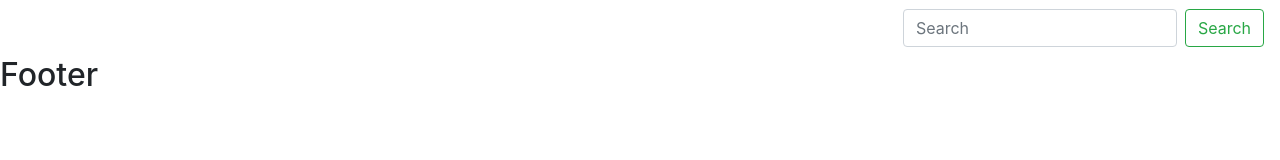
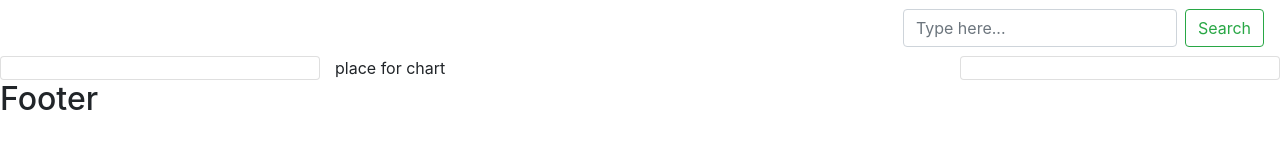
Before and after one commit to dazik/covid19dashboard, a website: page src/index.html in a window 1280 px wide. Drawn offline with nearby package versions, Linux system fonts and the light colour scheme.

Commit message:
fix: merge conflicts

```diff
--- a/src/index.html
+++ b/src/index.html
@@ -20,26 +20,22 @@
     <nav class="navbar navbar-dark">
       <a class="navbar-brand" href="#">Covid19-dashboard</a>
       <form class="form-inline my-2 my-lg-0">
-        <input class="form-control mr-sm-2" type="search" placeholder="Search" aria-label="Search">
+        <input class="form-control mr-sm-2" type="search" placeholder="Type here..." aria-label="Search">
         <button class="btn btn-outline-success my-2 my-sm-0" type="submit">Search</button>
       </form>
     </nav>
   </header>
   <div class="container-fluid" id="main">
     <div class="row">
-      <div class="col" id="left" id="mainTable">
-        <div class="left--item"></div>
-        <div class="left--item"></div>
-        <div class="left--item"></div>
+			<div class="col left card" id="mainTable">
       </div>
-      <div class="container-fluid col-6" id="middle">
+      <div class="container-fluid col-6 middle">
           <div id="mapid"></div>
-          <div id="chart"></div>
+          <div id="chart">
+						<span>place for chart</span>
+					</div>
       </div>
-      <div class="col" id="right" id="countryTable">
-        <div class="right--item"></div>
-        <div class="right--item"></div>
-        <div class="right--item"></div>
+      <div class="col right card" id="countryTable">
       </div>
     </div>
   </div>
--- a/src/styles/styles.scss
+++ b/src/styles/styles.scss
@@ -1,20 +1,8 @@
-* {
-	transition: 0.3s;
-}
-
-#mapid {
-	height: 500px;
-}
-
-#countryTable table {
-	max-height: 500px;
-    overflow: scroll;
-}
-
 $color-primary: rgb(53, 53, 53);
 $body-bg:  rgb(24, 24, 24);
 $color-title: #00C3B3;
 $color-map: #D5BCA2;
+$color-text-light: #ddd;
 
 
 body {
@@ -44,22 +32,24 @@ body {
     }
 }
 
-#left {
+.left {
     background-color: $color-primary;
-    height: 100%;
+		height: 100%;
+		color: $color-text-light
 }
 
-#middle {
+.middle {
     background-color: $color-primary;
     display: flex;
     flex-direction: column;
     gap: 10px;
-    padding: 5px;
+		padding: 5px;
+
 
     #mapid {
         background-color: $color-map;
         width: 100%;
-        height: 70%;
+				height: 70%;
     }
 
     #chart {
@@ -69,8 +59,11 @@ body {
     }
 }
 
-#right {
-    background-color: $color-primary;
+.right {
+		background-color: $color-primary;
+		overflow-x: auto;
+		height: 100%;
+		color: $color-text-light
 }
 
 .footer {
```
Also changed, not shown: dist/index.html (deleted).
